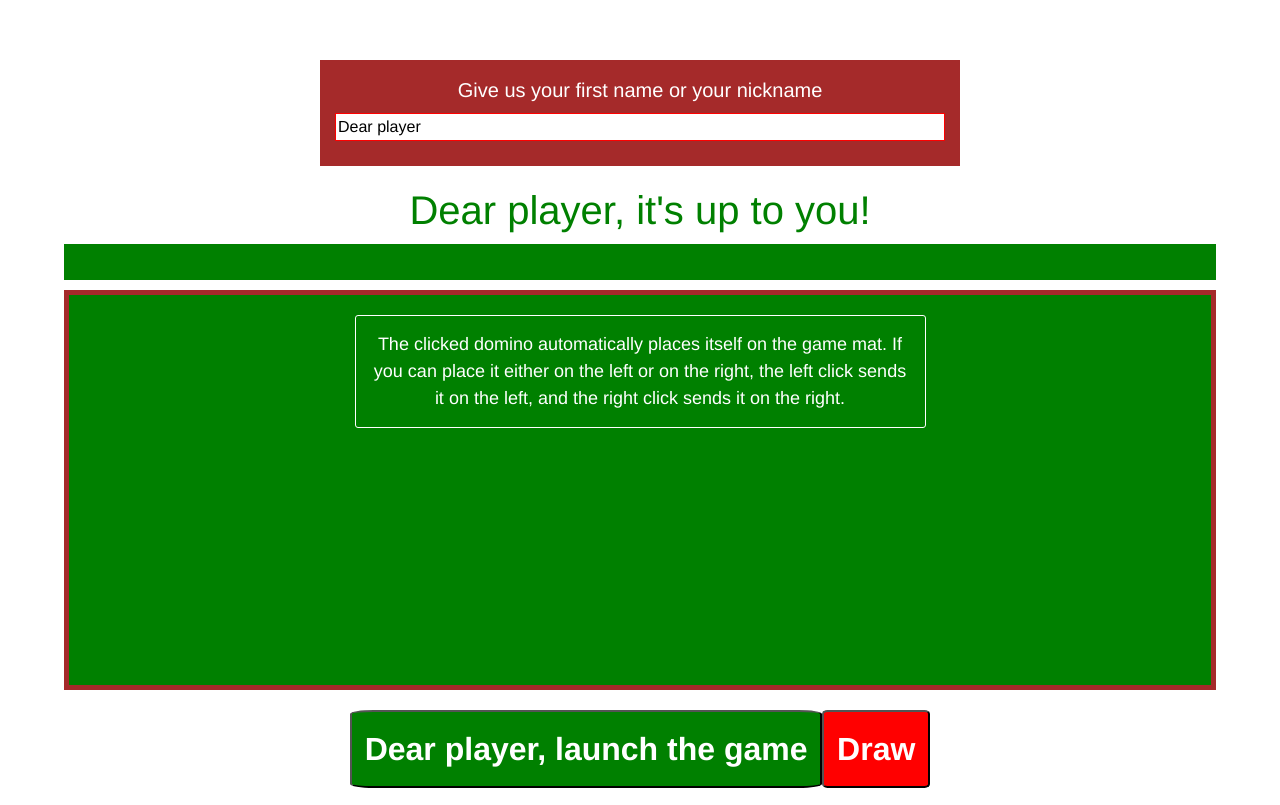
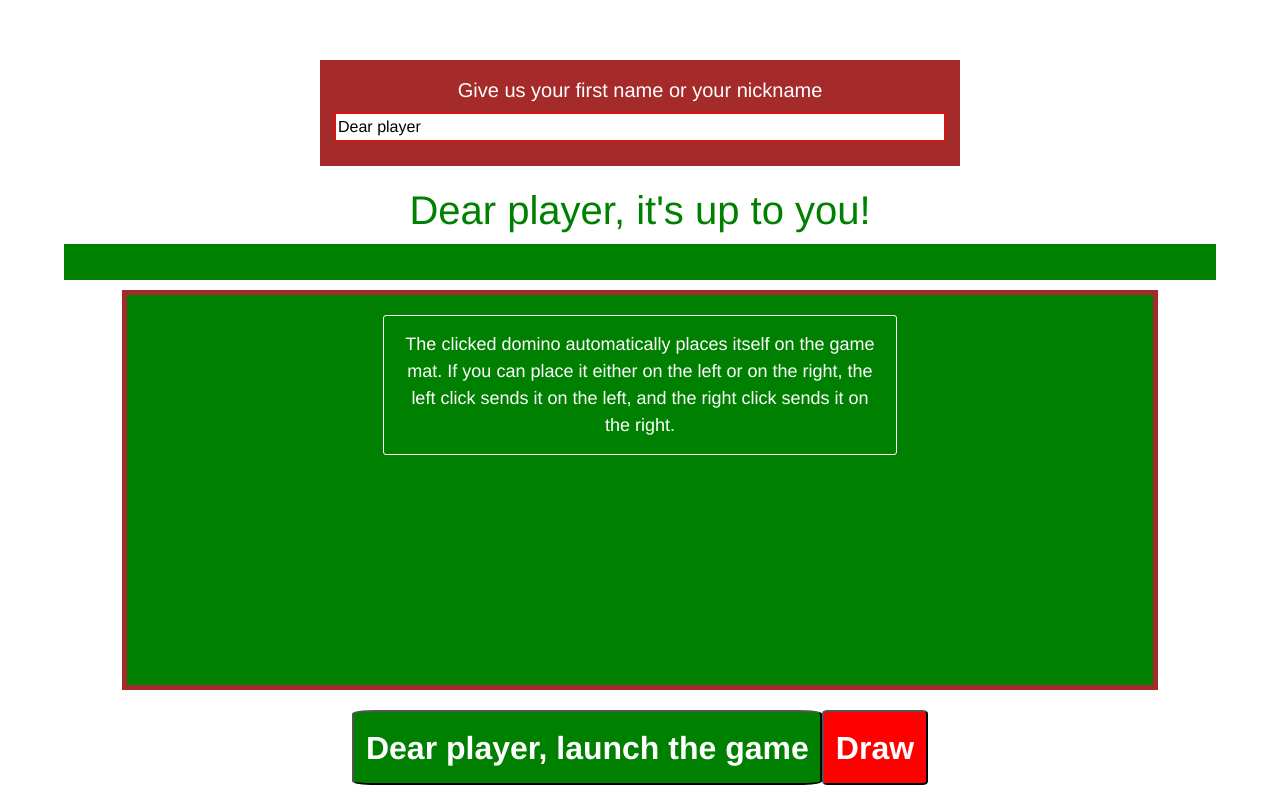
Before and after one commit to llabati/dominoes, a Vue app: page / in a window 1280 px wide. Built offline with nearby package versions, Linux system fonts and the light colour scheme.

Commit message:
Amélioration de l'affichage

```diff
--- a/src/components/Game.vue
+++ b/src/components/Game.vue
@@ -9,12 +9,14 @@
     <div class="center">
       <board></board>
     </div>
-
-    <change-hand :name="name"></change-hand>
+    <div class="center">
+      <change-hand :name="name"></change-hand>
+    </div>
   </div>
 </template>
 
 <script>
+
 import Board from './Board.vue'
 import ChangeHand from './ChangeHand.vue'
 export default {
```
